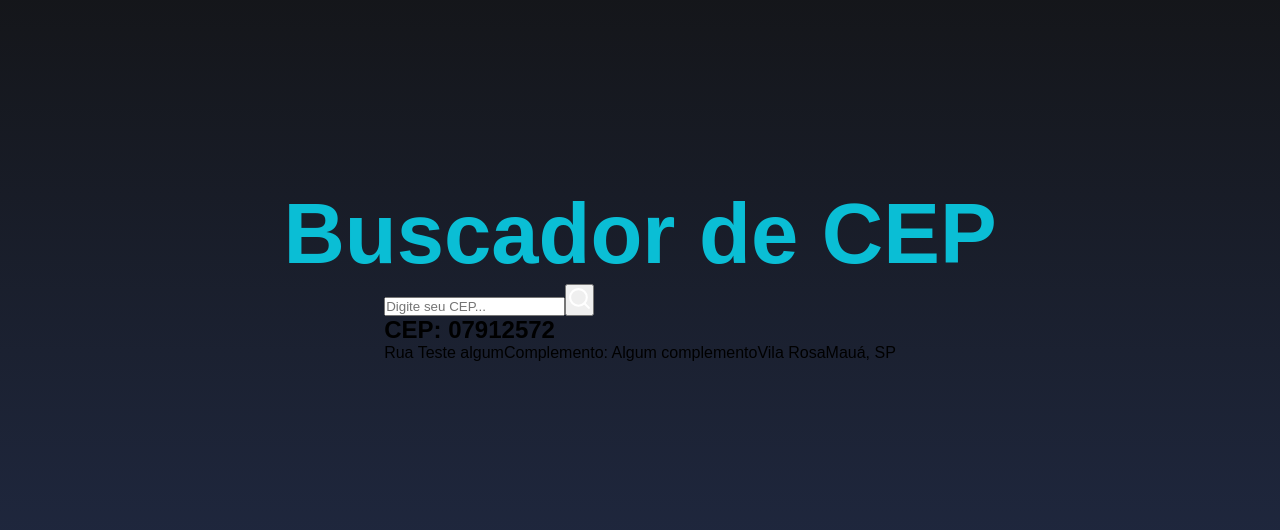
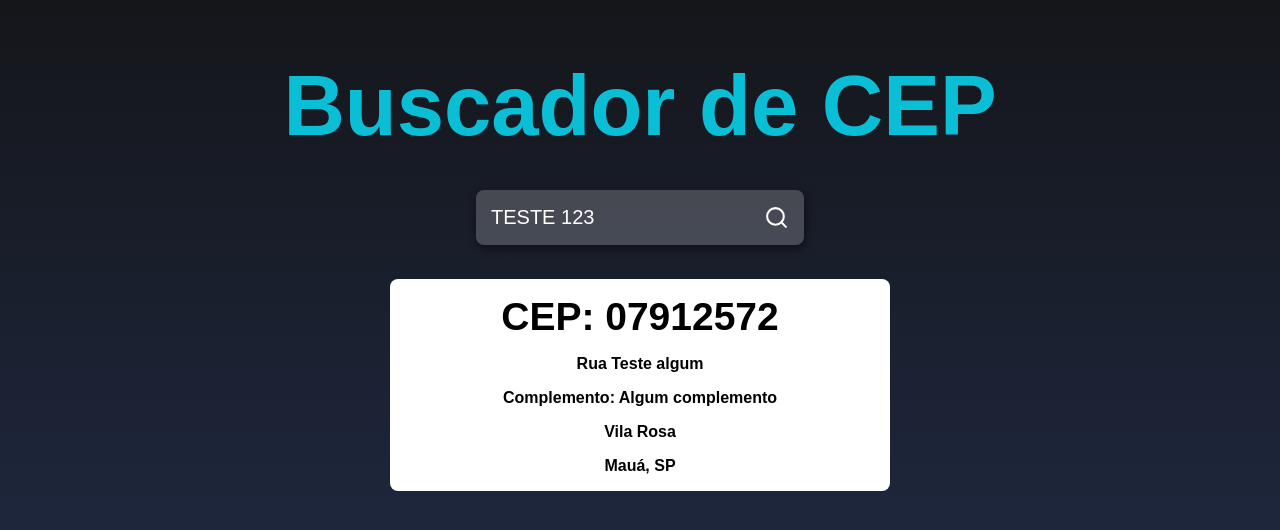
Before and after one commit to lucasbatista21/buscador-cep, a React (Create React App) app: page / in a window 1280 px wide. Shown: the part 126-656 px from the top of the page. Built offline with nearby package versions, Linux system fonts and the light colour scheme.

Commit message:
Fim do CSS e início da parte funcional
Acabei de estilizar o pesado da página e agora dei início ao React

```diff
--- a/src/App.js
+++ b/src/App.js
@@ -1,7 +1,11 @@
+import { useState } from "react";
 import { FiSearch } from "react-icons/fi";
 import "./styles.css";
 
 function App() {
+
+      const [input, setInput] = useState("TESTE 123")
+
   return <div className="container">
     <h1 className="title">Buscador de CEP</h1>
 
@@ -9,11 +13,13 @@ function App() {
         <input
         type="text"
         placeholder="Digite seu CEP..."
+        value={input}
         />
 
         <button className="btnSearch">
           <FiSearch size={25} color="#fff"/>
         </button>
+      </div>
 
         <main className="main-container">
             <h2>CEP: 07912572</h2>
@@ -23,7 +29,7 @@ function App() {
             <span>Vila Rosa</span>
             <span>Mauá, SP</span>
         </main>
-    </div>
+
   </div>;
 }
 
--- a/src/styles.css
+++ b/src/styles.css
@@ -1,3 +1,4 @@
+/* Seção geral */
 .container {
     height: 100vh;
     display: flex;
@@ -43,6 +44,81 @@
     }
 }
 
+
+/* Seção do input */
+
 .container-input {
+    background-color: rgba(255, 255, 255, 0.2);
+    padding: 15px;
+    margin: 34px 0px;
+    display: flex;
+    border-radius: 8px;
+    box-shadow: 1px 3px 8px rgba(0, 0, 0, 0.5);
+}
 
+.container-input input {
+    background-color: transparent;
+    border: 0;
+    font-size: 20px;
+    color: #fff;
+    outline: none;
+    margin-right: 8px;
 }
+
+.container-input input::placeholder {
+    color: #f1f1f1;
+}
+
+/* Parte do botão */
+
+.btnSearch {
+    background-color: transparent;
+    border: 0;
+    display: flex;
+    justify-content: center;
+    align-items: center;
+    cursor: pointer;
+    transition: 0.5s;
+}
+
+.btnSearch:hover {
+    transform: scale(1.2);
+}
+
+/* Estilizando a parte de resultado do CEP */
+.main-container {
+    display: flex;
+    justify-content: center;
+    align-items: center;
+    flex-direction: column;
+    background-color: #fff;
+    width: 500px;
+    border-radius: 8px;
+}
+
+.main-container h2 {
+    margin: 16px 0;
+    font-size: 39px;
+}
+
+.main-container span {
+    margin-bottom: 16px;
+    font-weight: bold;
+}
+
+/* Responsividade */
+
+@media (max-width: 620px) {
+    .title {
+        font-size: 60px;
+    }
+
+    .main-container h2 {
+        font-size: 28px;
+    }
+
+    .main-container {
+        width: 80%;
+        min-height: 280px;
+    }
+}
```
